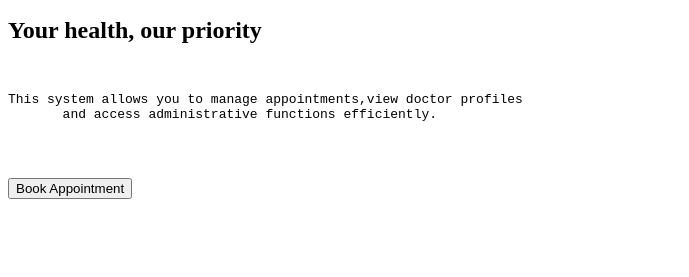
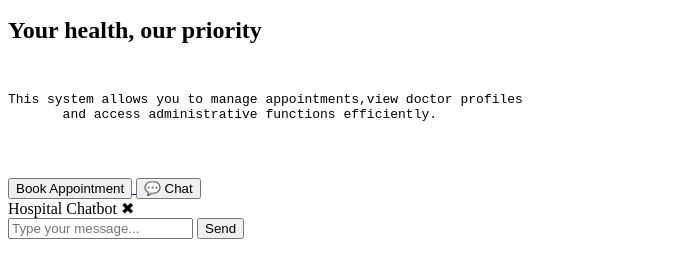
Before and after one commit to Vaalag/Smart-Appointment-Booking-System, a plain HTML site: page index.html in a window 1280 px wide. Shown: the part 101-378 px from the top of the page, without its empty margins (0-689 px from the left). Drawn offline with Linux system fonts and the light colour scheme.

Commit message:
Integrate chatbot feature into index.html
Added chatbot functionality with UI elements.

```diff
--- a/index.html
+++ b/index.html
@@ -21,7 +21,23 @@
     <a href="appointment.html">
         <button>Book Appointment</button>
     </a>
+    <!-- Chatbot Button -->
+<button id="chatbotBtn">💬 Chat</button>
+
+<!-- Chatbot Box -->
+<div id="chatbotBox">
+    <div id="chatbotHeader">
+        Hospital Chatbot
+        <span id="closeChat">✖</span>
+    </div>
+
+    <div id="chatbotMessages"></div>
+
+    <input type="text" id="chatInput" placeholder="Type your message...">
+    <button id="sendBtn">Send</button>
+</div>
 
 
 </body>
+
 </html>
```
